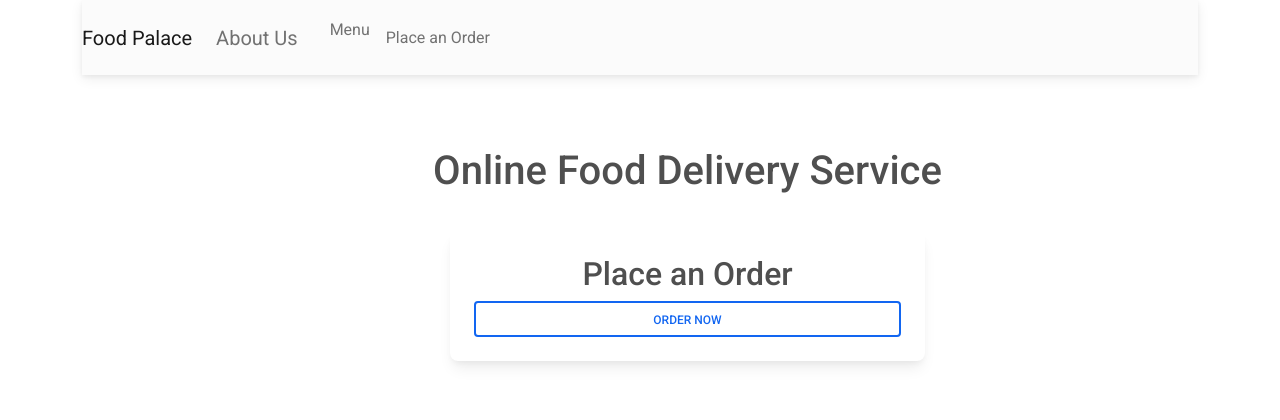
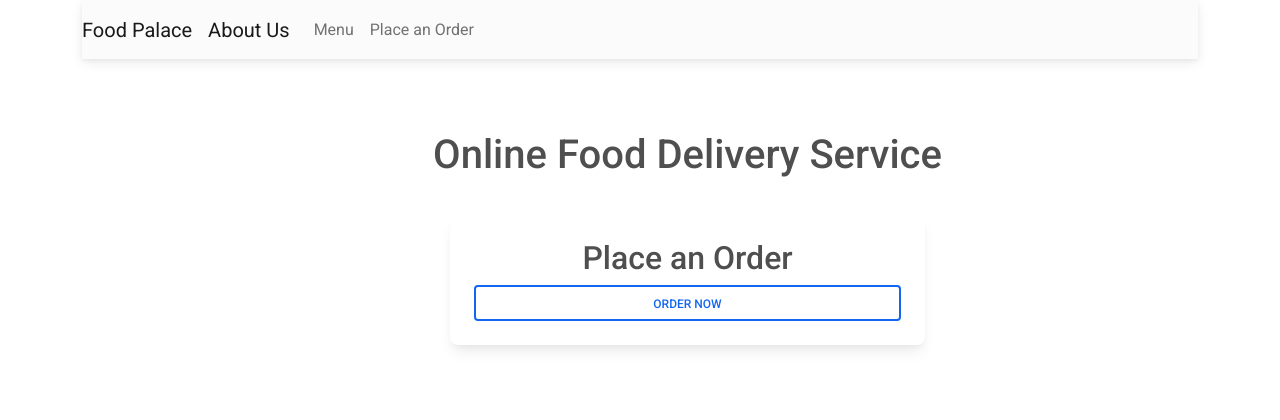
Before and after one commit to DavidHODs/Food-Palace, a Django app: page / in a window 1280 px wide. Shown: the top 420 px of the page. Run offline with Django 3.2, Linux system fonts and the light colour scheme; some libraries are stand-ins or nearby versions.

```diff
--- a/customer/templates/customer/navigation.html
+++ b/customer/templates/customer/navigation.html
@@ -14,8 +14,8 @@
     </button>
     <div class="collapse navbar-collapse" id="navbarNav">
       <ul class="navbar-nav mr-auto">
-        <li class="navbar-brand">
-          <a class="nav-link" href="{% url 'about' %}">About Us<span></span></a>
+        <li class="nav-item">
+          <a class="navbar-brand" href="{% url 'about' %}">About Us<span></span></a>
         </li>
         <li class="nav-item">
           <a class="nav-link" href="{% url 'menu' %}">Menu</a>
```
